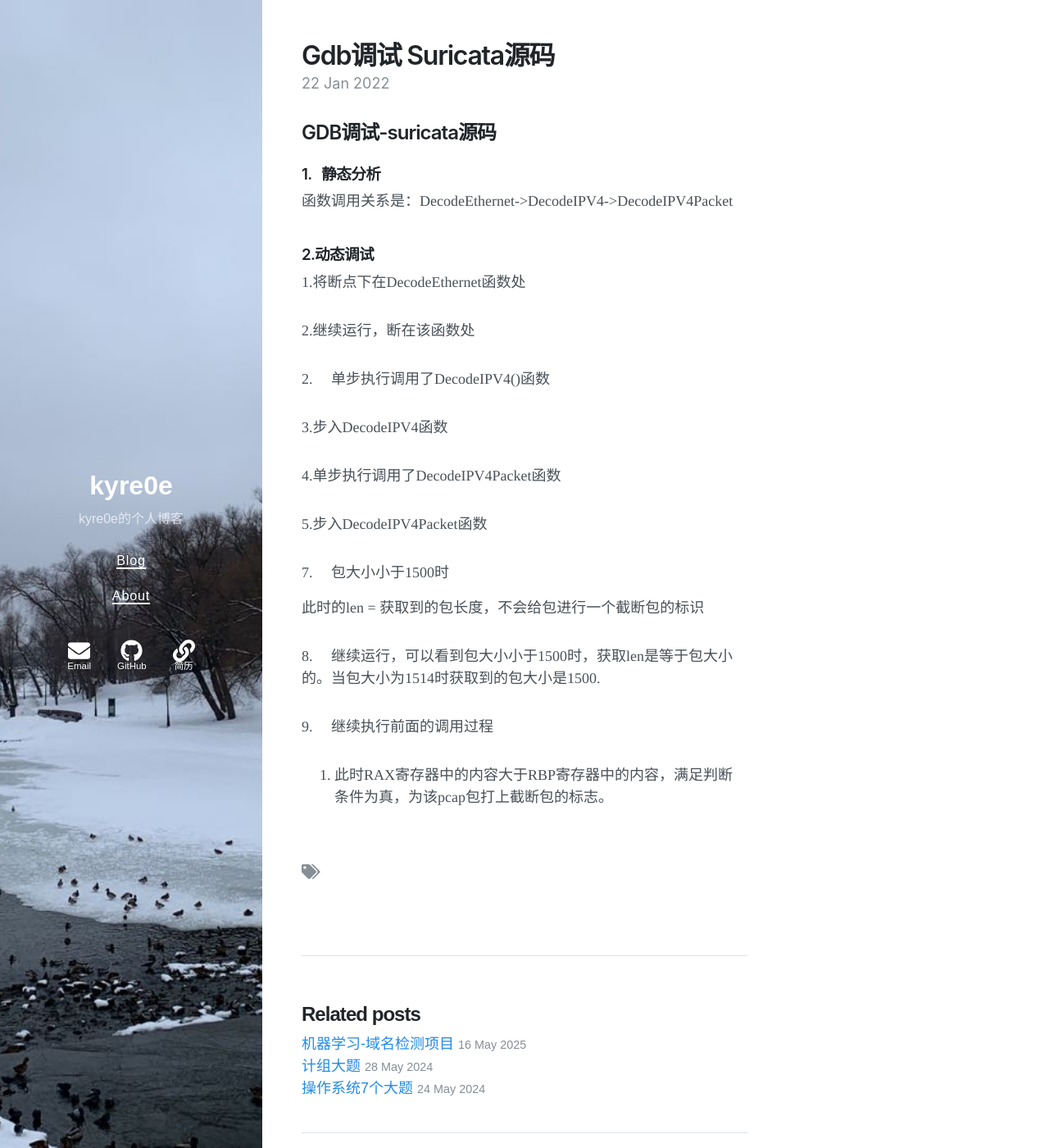
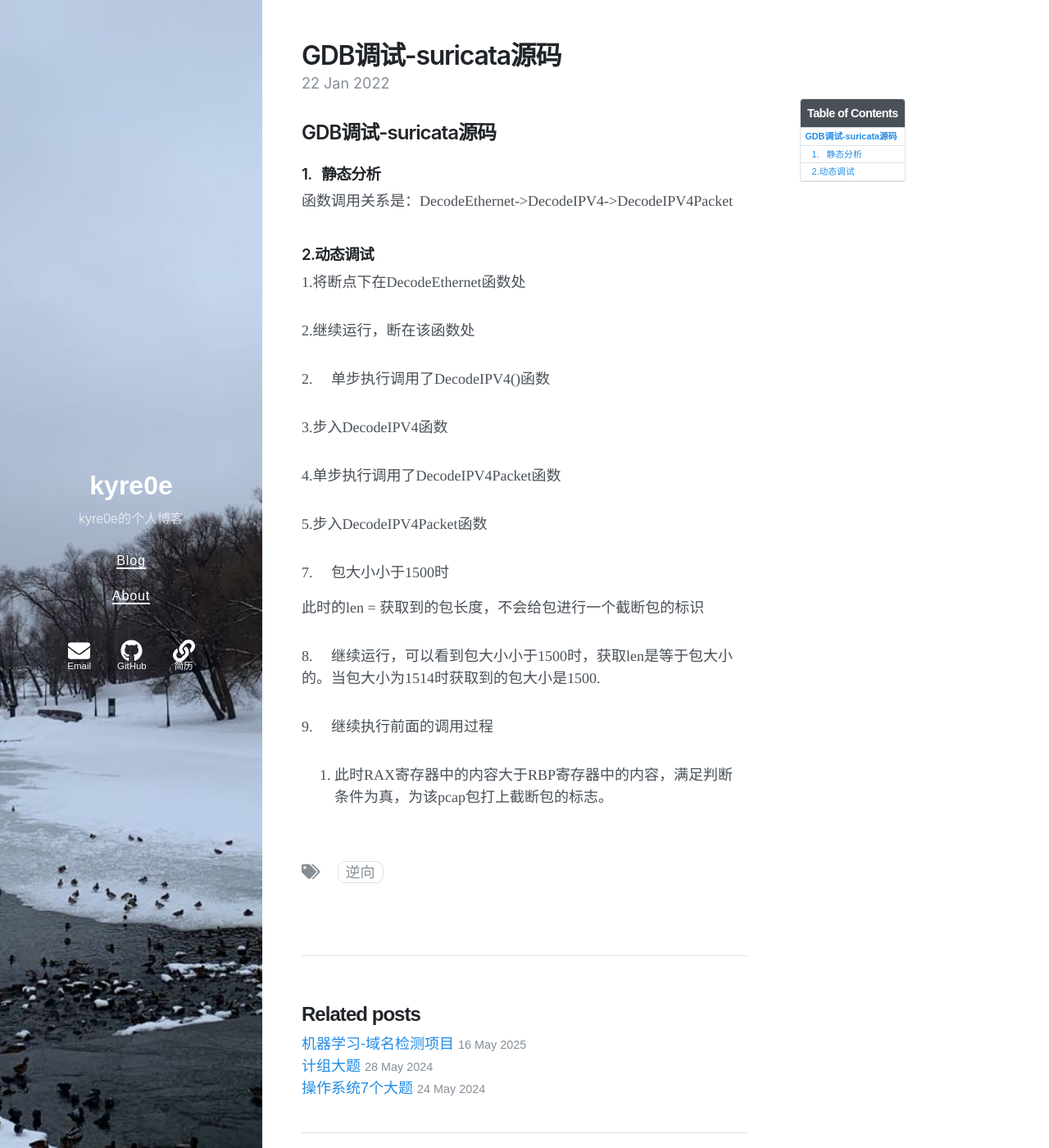
Before and after one commit to Kyre0ee/Kyre0ee.github.io, a Jekyll site: the page built from _posts/2022-01-22-GDB调试-suricata源码.md, in a window 1280 px wide and 1400 px high. Shown: the whole window at 82% size. Built offline with Jekyll 4.4.1, drawn with Linux system fonts in a browser that asks for light colours; nearby versions of some CDN libraries; our own code applies the rules of GitHub Pages for plain Markdown files.

Commit message:
Update 2022-01-22-GDB调试-suricata源码.md

```diff
--- a/_posts/2022-01-22-GDB调试-suricata源码.md
+++ b/_posts/2022-01-22-GDB调试-suricata源码.md
@@ -1,3 +1,12 @@
+---
+layout: post
+title: GDB调试-suricata源码
+date: 2022-01-22 09:30
+tags: 逆向
+excerpt: "本文介绍 GDB调试-suricata源码记录。"
+toc: true
+---
+
 ## GDB调试-suricata源码
 
 ### 1.   静态分析
```
